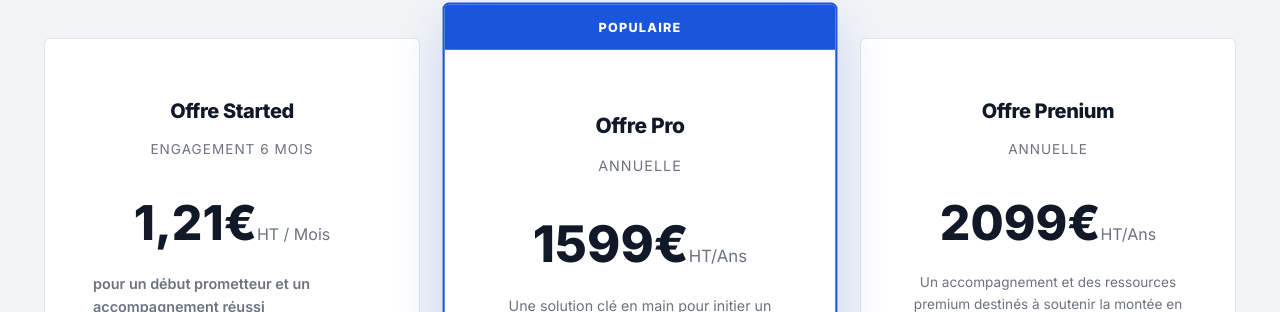
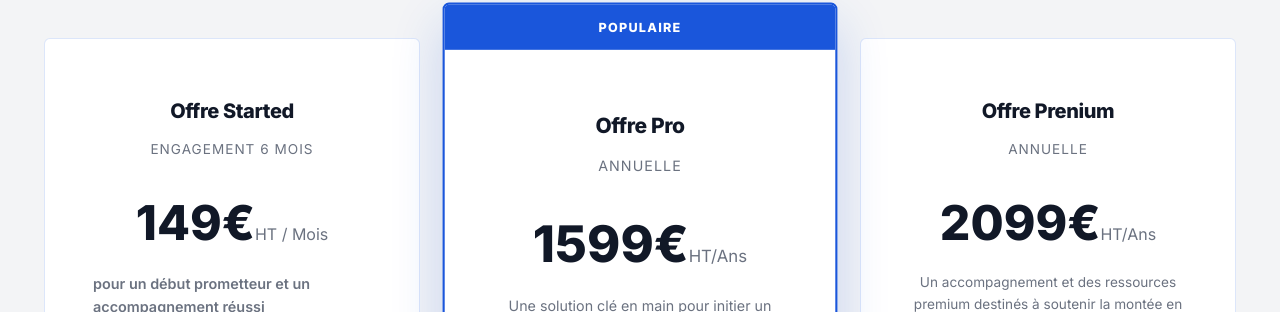
Before and after one commit to igitboosterplus/digitallglobal, a React (Vite) app: page / in a window 1280 px wide. Shown: the part 3076-3388 px from the top of the page. Built offline with nearby package versions, Linux system fonts and the light colour scheme.

Commit message:
modification de 1.21

```diff
--- a/src/components/Pricing.jsx
+++ b/src/components/Pricing.jsx
@@ -81,14 +81,14 @@ const Pricing = ({ onOrder }) => {
                             <div className="engagement-text">Engagement 6 mois</div>
 
                             <div className="price-block">
-                                <span className="price-val">1,21€</span>
+                                <span className="price-val">149€</span>
                                 <span className="price-ht">HT / Mois</span>
                             </div>
                             <div className="sub-price">pour un début prometteur et un accompagnement réussi </div>
 
                             <button
                                 className="btn btn-navy btn-plan"
-                                onClick={() => onOrder({ name: 'Offre Started', price: '1,21€', type: 'Started', description: "Dès le 1er mois – Vous avez accès à votre espace membre pour découvrir les outils et la solution." })}
+                                onClick={() => onOrder({ name: 'Offre Started', price: '149€', type: 'Started', description: "Dès le 1er mois – Vous avez accès à votre espace membre pour découvrir les outils et la solution." })}
                             >
                                 COMMANDER
                             </button>
```
